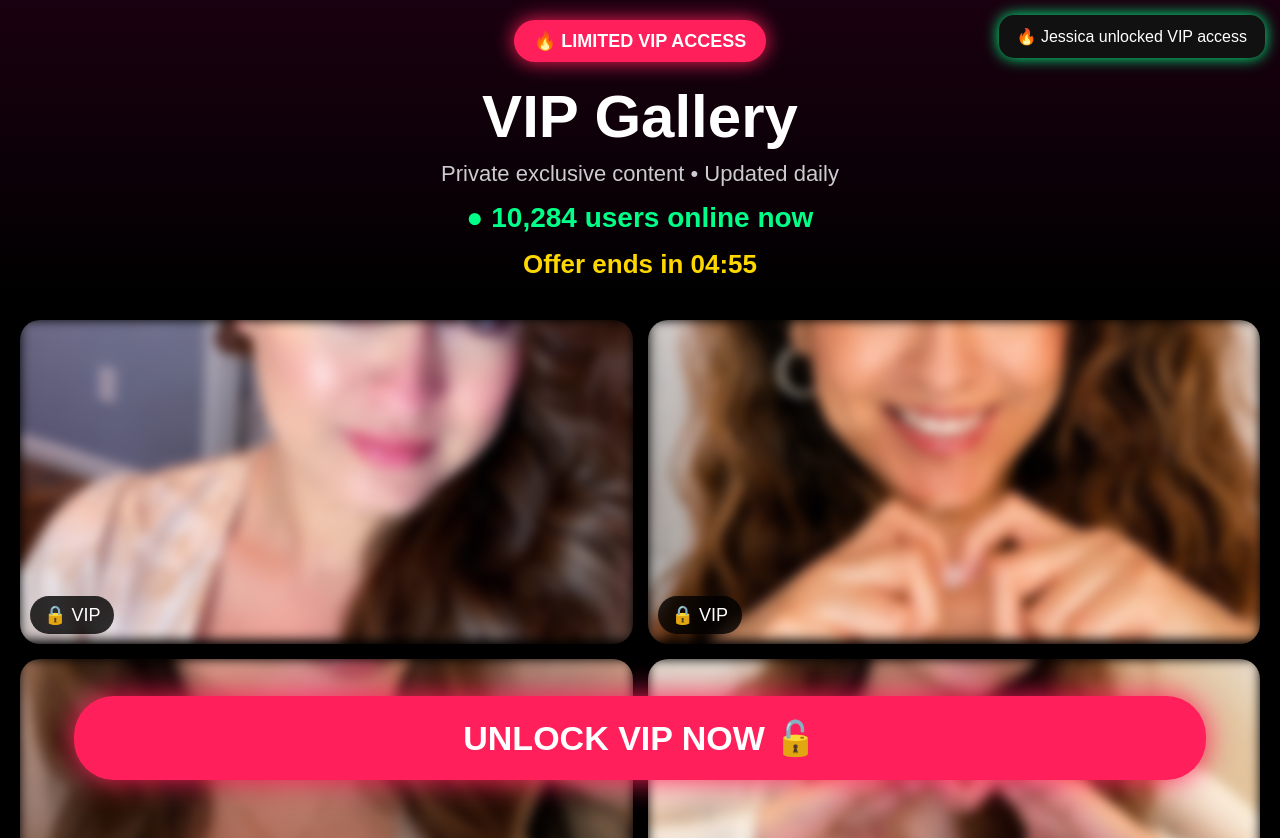
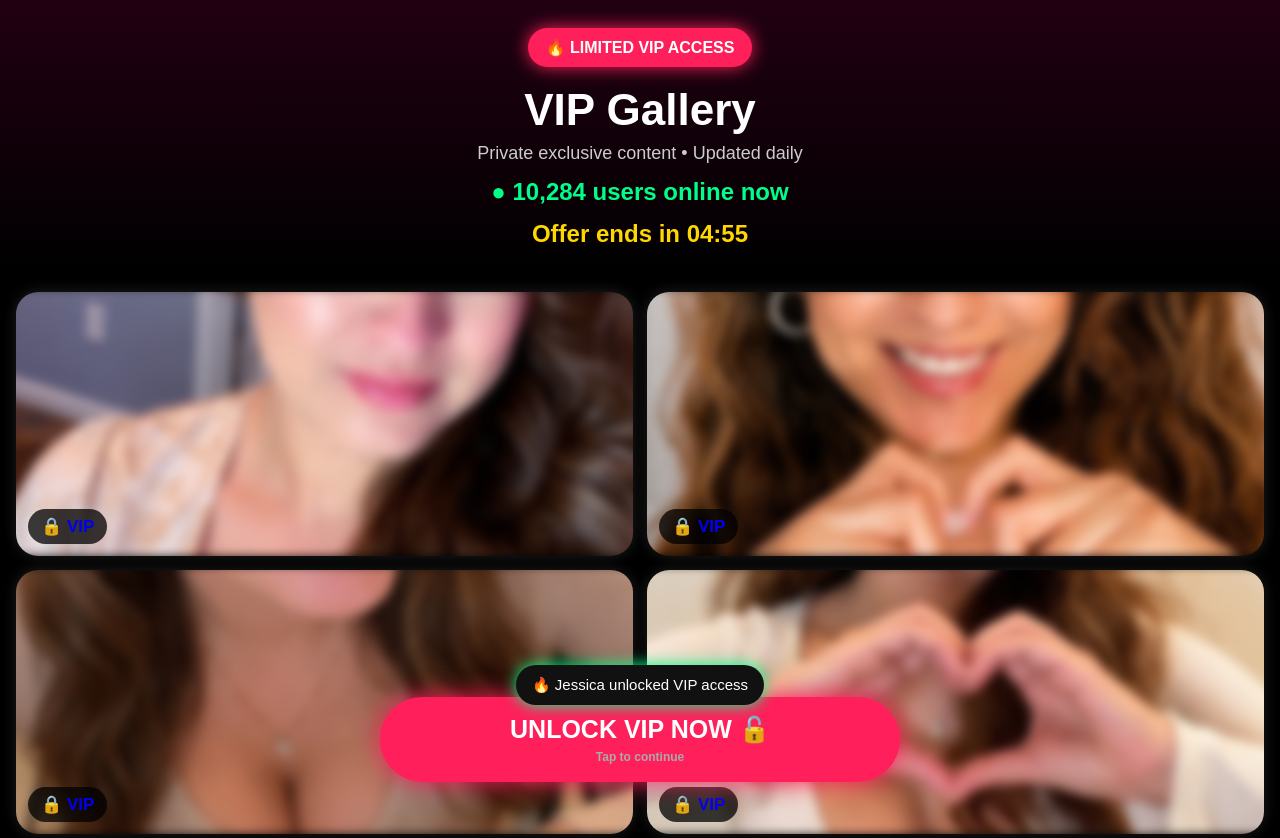
Before and after one commit to kulinoveni-eng/kulinoveni-eng.github.io, a plain HTML site: page index.html in a window 1280 px wide. Shown: the top 838 px of the page. Drawn offline with Linux system fonts and the light colour scheme.

Commit message:
Update index.html

```diff
--- a/index.html
+++ b/index.html
@@ -4,143 +4,46 @@
 <meta charset="UTF-8">
 <meta name="viewport" content="width=device-width, initial-scale=1.0">
 <title>VIP Gallery 🔥</title>
-
 <style>
-body{
-margin:0;
-font-family:Arial,sans-serif;
-background:#000;
-color:white;
-text-align:center;
-}
-
-.hero{
-padding:20px;
-background:linear-gradient(to bottom,#1a0010,#000);
-}
-
-.badge{
-display:inline-block;
-background:#ff1f5a;
-padding:10px 20px;
-border-radius:30px;
-font-weight:bold;
-font-size:18px;
-box-shadow:0 0 20px #ff1f5a;
-}
-
-h1{
-font-size:60px;
-margin:20px 0 10px;
-}
-
-.subtitle{
-font-size:22px;
-color:#ccc;
-}
-
-.online{
-color:#00ff88;
-font-size:28px;
-margin-top:15px;
-font-weight:bold;
-}
-
-.timer{
-font-size:26px;
-color:#ffd700;
-margin-top:15px;
-font-weight:bold;
-}
-
-.gallery{
-display:grid;
-grid-template-columns:1fr 1fr;
-gap:15px;
-padding:20px;
-}
-
-.card{
-position:relative;
-overflow:hidden;
-border-radius:20px;
-}
-
-.card img{
-width:100%;
-height:320px;
-object-fit:cover;
-filter:blur(6px);
-}
-
-.lock{
-position:absolute;
-bottom:10px;
-left:10px;
-background:rgba(0,0,0,0.8);
-padding:8px 14px;
-border-radius:20px;
-font-size:18px;
-}
-
-.cta{
-position:fixed;
-bottom:20px;
-left:50%;
-transform:translateX(-50%);
-width:85%;
-background:#ff1f5a;
-padding:22px;
-border-radius:40px;
-font-size:34px;
-font-weight:bold;
-color:white;
-text-decoration:none;
-box-shadow:0 0 30px #ff1f5a;
-animation:pulse 1s infinite;
-}
-
-@keyframes pulse{
-0%{transform:translateX(-50%) scale(1);}
-50%{transform:translateX(-50%) scale(1.05);}
-100%{transform:translateX(-50%) scale(1);}
-}
-
-.fakepopup{
-position:fixed;
-top:15px;
-right:15px;
-background:#111;
-padding:12px 18px;
-border-radius:15px;
-font-size:16px;
-box-shadow:0 0 15px #00ff88;
-}
+*{box-sizing:border-box}
+body{margin:0;font-family:Arial,sans-serif;background:#000;color:white;text-align:center;padding-bottom:120px}
+.hero{padding:28px 14px;background:linear-gradient(180deg,#210012,#000)}
+.badge{display:inline-block;background:#ff1f5a;padding:10px 18px;border-radius:999px;font-weight:bold;box-shadow:0 0 18px #ff1f5a}
+h1{font-size:44px;margin:18px 0 8px}
+.subtitle{font-size:18px;color:#ccc}
+.online{color:#00ff88;font-size:24px;margin-top:14px;font-weight:bold}
+.timer{font-size:24px;color:#ffd700;margin-top:14px;font-weight:bold}
+.gallery{display:grid;grid-template-columns:1fr 1fr;gap:14px;padding:16px}
+.card{position:relative;overflow:hidden;border-radius:22px;box-shadow:0 0 14px rgba(255,255,255,.12)}
+.card img{width:100%;height:260px;object-fit:cover;filter:blur(5px);transform:scale(1.04)}
+.lock{position:absolute;bottom:12px;left:12px;background:rgba(0,0,0,.75);padding:7px 13px;border-radius:999px;font-size:17px;font-weight:bold}
+.cta{position:fixed;bottom:18px;left:50%;transform:translateX(-50%);width:88%;max-width:520px;background:#ff1f5a;padding:18px;border-radius:999px;font-size:25px;font-weight:bold;color:white;text-decoration:none;box-shadow:0 0 25px #ff1f5a;z-index:10}
+.fakepopup{position:fixed;bottom:95px;left:50%;transform:translateX(-50%);background:#111;padding:11px 16px;border-radius:999px;font-size:15px;box-shadow:0 0 15px #00ff88;z-index:11;white-space:nowrap}
+.note{font-size:12px;color:#aaa;margin-top:6px}
 </style>
 </head>
-
 <body>
 
 <div class="fakepopup">🔥 Jessica unlocked VIP access</div>
 
 <div class="hero">
-<div class="badge">🔥 LIMITED VIP ACCESS</div>
-<h1>VIP Gallery</h1>
-<div class="subtitle">Private exclusive content • Updated daily</div>
-<div class="online">● 10,284 users online now</div>
-<div class="timer">Offer ends in <span id="countdown">04:59</span></div>
+  <div class="badge">🔥 LIMITED VIP ACCESS</div>
+  <h1>VIP Gallery</h1>
+  <div class="subtitle">Private exclusive content • Updated daily</div>
+  <div class="online">● 10,284 users online now</div>
+  <div class="timer">Offer ends in <span id="countdown">04:59</span></div>
 </div>
 
 <div class="gallery">
-<div class="card"><img src="img1.jpg"><div class="lock">🔒 VIP</div></div>
-<div class="card"><img src="img2.jpg"><div class="lock">🔒 VIP</div></div>
-<div class="card"><img src="img3.jpg"><div class="lock">🔒 VIP</div></div>
-<div class="card"><img src="img4.jpg"><div class="lock">🔒 VIP</div></div>
-<div class="card"><img src="img5.jpg"><div class="lock">🔒 VIP</div></div>
-<div class="card"><img src="img6.jpg"><div class="lock">🔒 VIP</div></div>
+  <a class="card" href="#"><img src="img1.jpg"><div class="lock">🔒 VIP</div></a>
+  <a class="card" href="#"><img src="img2.jpg"><div class="lock">🔒 VIP</div></a>
+  <a class="card" href="#"><img src="img3.jpg"><div class="lock">🔒 VIP</div></a>
+  <a class="card" href="#"><img src="img4.jpg"><div class="lock">🔒 VIP</div></a>
+  <a class="card" href="#"><img src="img5.jpg"><div class="lock">🔒 VIP</div></a>
+  <a class="card" href="#"><img src="img6.jpg"><div class="lock">🔒 VIP</div></a>
 </div>
 
-<a href="#" class="cta">UNLOCK VIP NOW 🔓</a>
+<a href="#" class="cta">UNLOCK VIP NOW 🔓<div class="note">Tap to continue</div></a>
 
 <script>
 (function(s){
```
